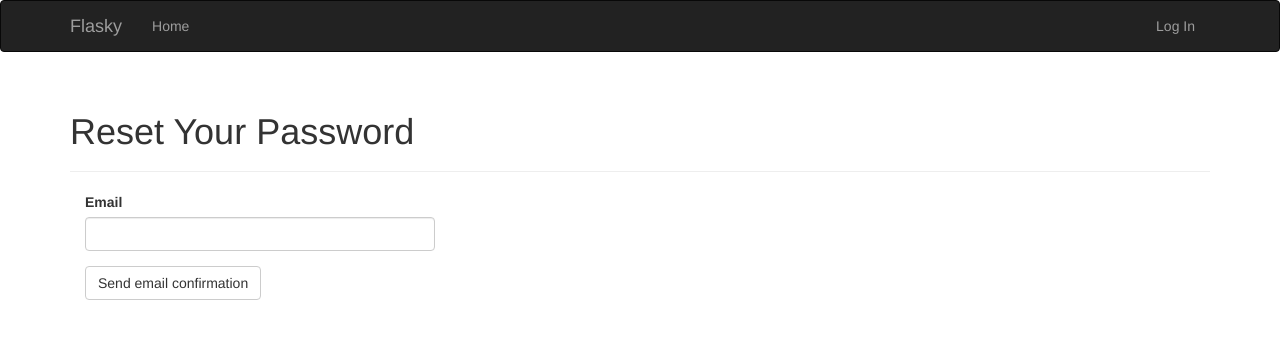
After one commit to wendersoon/flask, a Flask app: page /auth/reset-password in a window 1280 px wide. The commit adds this page. Shown: the top 339 px of the page. Run offline with Flask 3, Linux system fonts and the light colour scheme; some libraries are stand-ins or nearby versions.

Commit message:
Estou implementando o reset de password

```diff
--- a/app/auth/forms.py
+++ b/app/auth/forms.py
@@ -33,4 +33,16 @@ class UpdatePassword(FlaskForm):
                                                      EqualTo('new_password2', message='Passwords must match')])
     new_password2 = PasswordField('Confirm new password', validators=[DataRequired()])
 
-    submit = SubmitField('Update')
+    submit = SubmitField('Change Password')
+
+
+class PasswordResetRequestForm(FlaskForm):
+    email = StringField('Email', validators=[DataRequired(), Length(1, 64), Email()])
+    submit = SubmitField('Send email confirmation')
+
+
+class PasswordResetForm(FlaskForm):
+    password = PasswordField('New Password', validators=[
+        DataRequired(), EqualTo('password2', message='Passwords must match')])
+    password2 = PasswordField('Confirm password', validators=[DataRequired()])
+    submit = SubmitField('Reset Password')
--- a/app/auth/views.py
+++ b/app/auth/views.py
@@ -2,7 +2,8 @@ from flask import render_template, redirect, request, url_for, flash
 from flask_login import login_user, logout_user, login_required, current_user
 from . import auth
 from ..models import User, db
-from .forms import LoginForm, RegistrationForm, UpdatePassword
+from .forms import LoginForm, RegistrationForm, UpdatePassword,\
+    PasswordResetForm, PasswordResetRequestForm
 from ..email import send_email
 
 
@@ -15,20 +16,22 @@ def before_request():
 
         return redirect(url_for('auth.unconfirmed'))
 
-@auth.route('/update', methods=['GET', 'POST'])
-@login_required
-def update_password():
-    form = UpdatePassword()
+@auth.route('/reset-password', methods=['GET', 'POST'])
+def password_reset_request():
+    if not current_user.is_anonymous:
+        return redirect(url_for('main.index'))
+    form = PasswordResetRequestForm()
     if form.validate_on_submit():
-        if current_user.verify_password(form.password.data):
-            user = User.query.filter_by(email=current_user.email).first()
-            user.password = form.new_password.data
-            db.session.commit()
-            return redirect(url_for('main.index'))
-        else:
-            flash('The old password entered is wrong')
-    return render_template('auth/update_password.html', form=form)
-
+        user = User.query.filter_by(email=form.email.data.lower()).first()
+        if user:
+            token = user.generate_reset_token()
+            send_email(user.email, 'Reset Your Password',
+                       'auth/email/reset_password',
+                       user=user, token=token)
+        flash('An email with instructions to reset your password has been '
+          'sent to you.')
+        return redirect(url_for('auth.login'))
+    return render_template('auth/reset_password.html', form=form)
 
 
 @auth.route('/login', methods=['GET', 'POST'])
@@ -63,7 +66,6 @@ def register():
                     password=form.password.data)
         db.session.add(user)
         db.session.commit()
-        print('oi')
         token = user.generate_confirmation_token()
         send_email(user.email, 'Confirm Your Account',
                    'auth/email/confirm', user=user, token=token)
@@ -98,3 +100,17 @@ def resend_confirmation():
                'auth/email/confirm', user=current_user, token=token)
     flash('A new confirmation email has been sent to you by email.')
     return redirect(url_for('main.index'))
+
+@auth.route('/change-password', methods=['GET', 'POST'])
+@login_required
+def change_password():
+    form = UpdatePassword()
+    if form.validate_on_submit():
+        if current_user.verify_password(form.password.data):
+            current_user.password = form.new_password.data
+            db.session.commit()
+            flash('Your password has been updated.')
+            return redirect(url_for('main.index'))
+        else:
+            flash('The old password entered is wrong')
+    return render_template('auth/change_password.html', form=form)
--- /dev/null
+++ b/app/templates/auth/reset_password.html
@@ -0,0 +1,13 @@
+{% extends "base.html" %}
+{% import "bootstrap/wtf.html" as wtf %}
+
+{% block title %}Flasky - Password Reset{% endblock %}
+
+{% block page_content %}
+<div class="page-header">
+    <h1>Reset Your Password</h1>
+</div>
+<div class="col-md-4">
+    {{ wtf.quick_form(form) }}
+</div>
+{% endblock %}
--- a/app/templates/base.html
+++ b/app/templates/base.html
@@ -34,7 +34,13 @@
                 </ul>
                 <ul class="nav navbar-nav navbar-right">
                     {% if current_user.is_authenticated %}
-                    <li><a href="{{ url_for('auth.logout') }}">Log Out</a></li>
+                    <li class="dropdown">
+                        <a href="#" class="dropdown-toggle" data-toggle="dropdown">Account <b class="caret"></b></a>
+                        <ul class="dropdown-menu">
+                            <li><a href="{{ url_for('auth.change_password') }}">Change Password</a></li>
+                            <li><a href="{{ url_for('auth.logout') }}">Log Out</a></li>
+                        </ul>
+                    </li>
                     {% else %}
                     <li><a href="{{ url_for('auth.login') }}">Log In</a></li>
                     {% endif %}
```
Also changed, not shown: app/models.py (+18 -0 lines), app/templates/auth/change_password.html (renamed from app/templates/auth/update_password.html).
